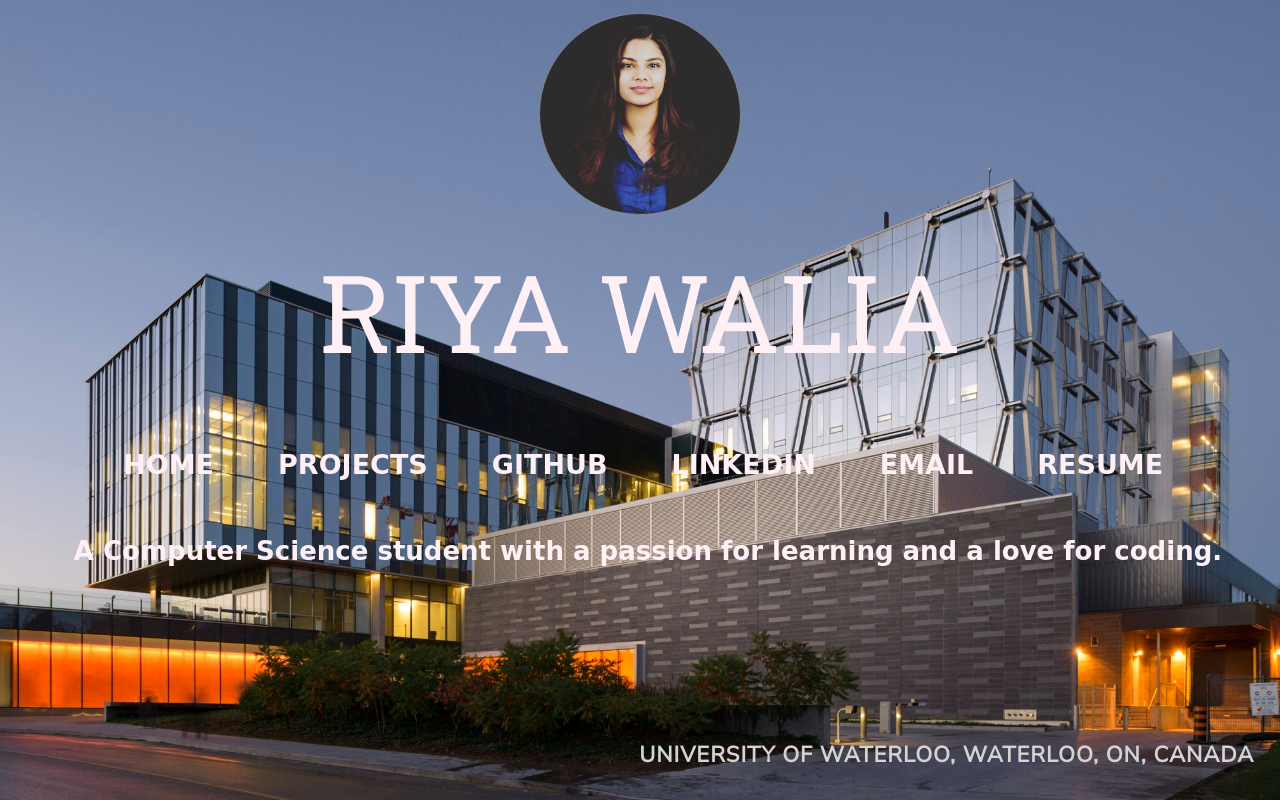
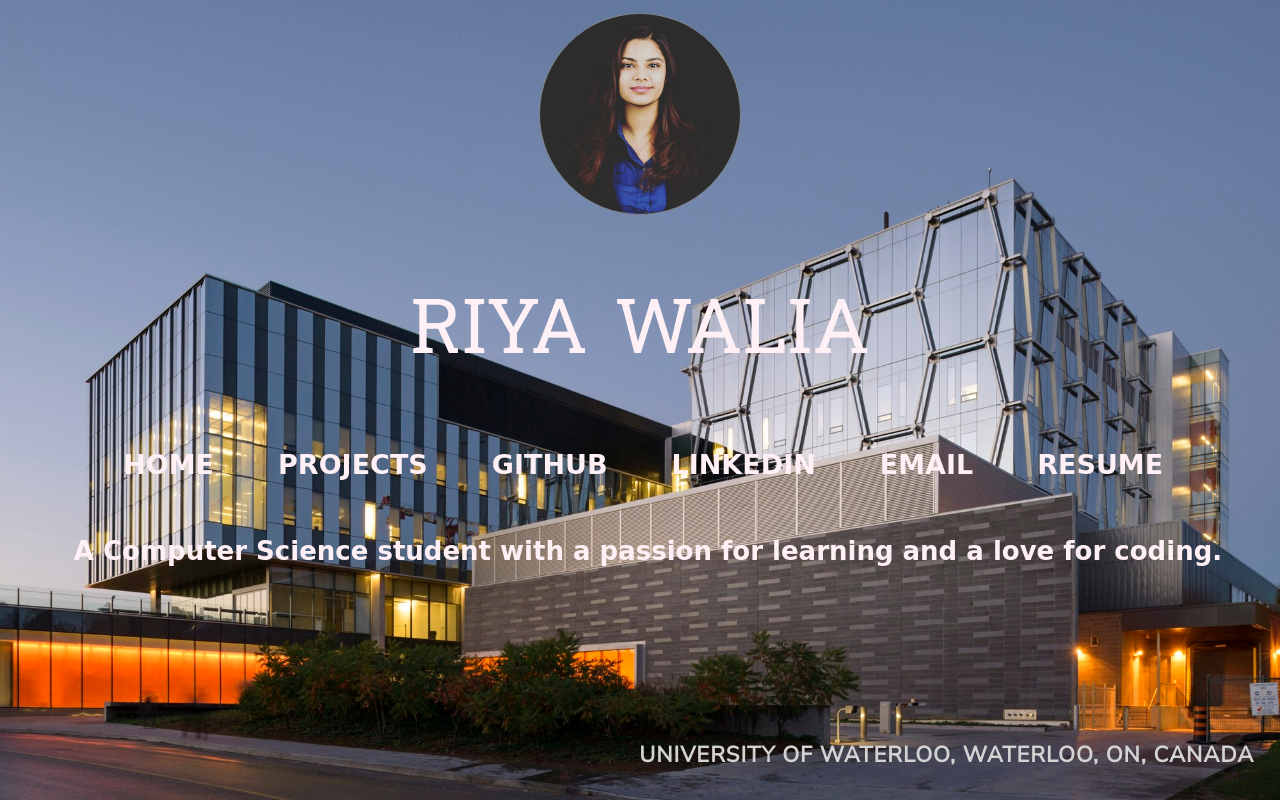
Before and after one commit to riyawalia/riyawalia.github.io, a plain HTML site: page index.html in a window 1280 px wide. Drawn offline with Linux system fonts and the light colour scheme; a web font is replaced by a local one.

Commit message:
Reverting changes

```diff
--- a/index.html
+++ b/index.html
@@ -14,7 +14,7 @@
 <body>
 <img src = "img/riya.jpg" class = "icon"> </img>
 <div class="content">
-<h1 class="name">RIYA WALIA </h1>
+<h1 class="name">riya walia </h1>
 <ul>
 <li> <a href="index.html">HOME</a></li>
 <li> <a href="projects.html">PROJECTS</a></li>
```
